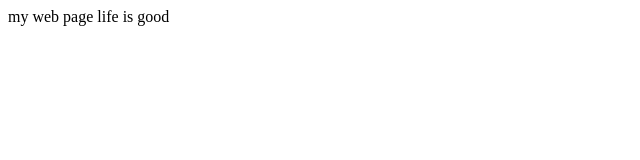
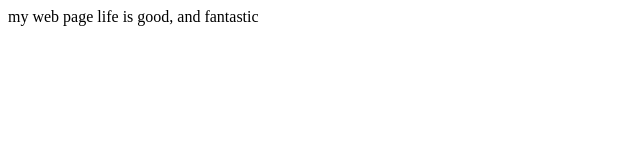
Before and after one commit to mech10/lecture1, a plain HTML site: page index.html in a window 1280 px wide. Shown: the whole page, without its empty margins (0-640 px from the left). Drawn offline with Linux system fonts and the light colour scheme.

Commit message:
Update index.html

```diff
--- a/index.html
+++ b/index.html
@@ -3,6 +3,6 @@
 	<head>
 		my web page </head>
 
-	<body> life is good </body<
+	<body> life is good, and fantastic </body<
 
 </html>
```
